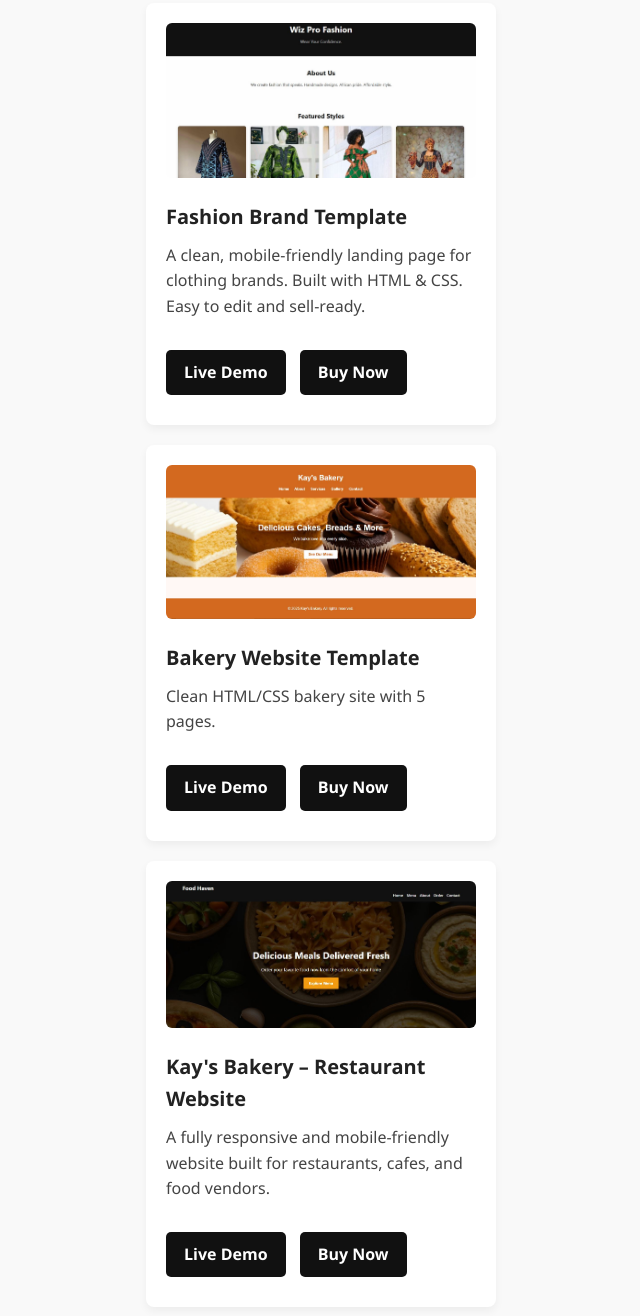
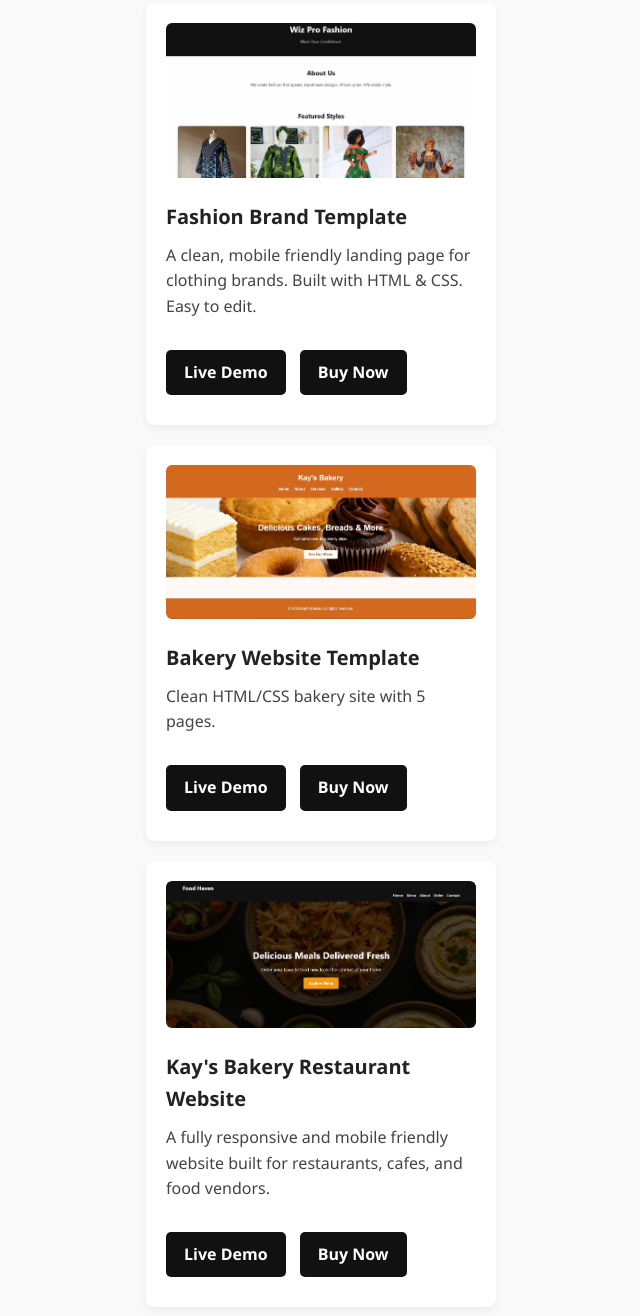
Before and after one commit to wizzy1571/wizpro-portfolio, a plain HTML site: page index.html in a window 1280 px wide. Shown: the part 1141-2457 px from the top of the page, without its empty margins (319-959 px from the left). Drawn offline with Linux system fonts and the light colour scheme.

Commit message:
Add files via upload

```diff
--- a/index.html
+++ b/index.html
@@ -13,7 +13,7 @@
 
       <nav>
         <a href="#about">About</a>
-        <a href="#projects">Templates</a>
+        <a href="#templates">Templates</a>
         <a href="#contact">Contact</a>
       </nav>
     </div>
@@ -37,7 +37,7 @@
   <section id="about" class="section">
     <div class="container">
       <h2>About Me</h2>
-      <p>I'm a web developer from Nigeria, currently studying Computer Science. I create responsive websites and sell easy-to-edit templates.</p>
+      <p>I'm a web developer from Nigeria, currently studying Computer Science. I create responsive websites and sell,easy to edit templates.</p>
     </div>
   </section>
 
@@ -50,7 +50,7 @@
     <div class="project-card">
   <img src="images/capture1.jpg" alt="Fashion Website Template" />
   <h3>Fashion Brand Template</h3>
-  <p>A clean, mobile-friendly landing page for clothing brands. Built with HTML & CSS. Easy to edit and sell-ready.</p>
+  <p>A clean, mobile friendly landing page for clothing brands. Built with HTML & CSS. Easy to edit.</p>
   <a href="https://wizprofashion.netlify.app" target="_blank" class="btn">Live Demo</a>
   <a href="https://selar.co/97g1q6" target="_blank" class="btn">Buy Now</a>
 </div>
@@ -67,8 +67,8 @@
     <!-- Project Card: Restaurant Template -->
 <div class="project-card">
   <img src="images/Capture3.JPG" alt="Restaurant Website Template">
-    <h3>Kay's Bakery – Restaurant Website</h3>
-    <p>A fully responsive and mobile-friendly website built for restaurants, cafes, and food vendors.</p>
+    <h3>Kay's Bakery  Restaurant Website</h3>
+    <p>A fully responsive and mobile friendly website built for restaurants, cafes, and food vendors.</p>
       <a href="https://wizprorestaurant.netlify.app/" target="_blank" class="btn">Live Demo</a>
       <a href="https://selar.co/c1u57x" target="_blank" class="btn">Buy Now</a>
 </div>
```
